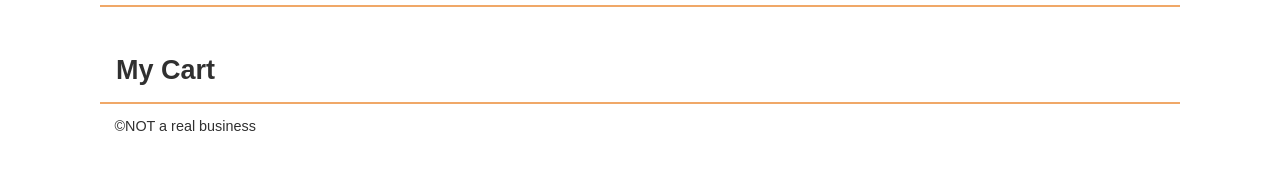
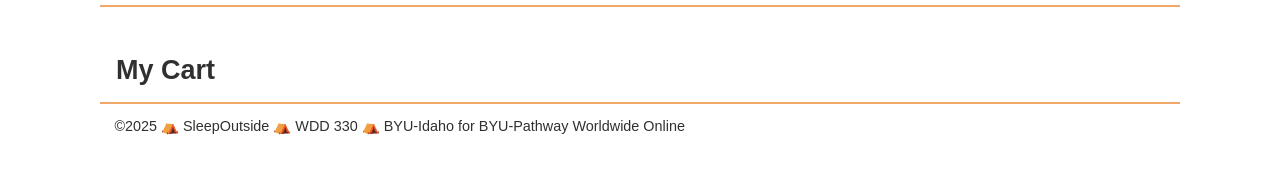
Before and after one commit to Igor2games/WDD-330, a website: page src/cart/index.html in a window 1280 px wide. Shown: the part 71-244 px from the top of the page. Drawn offline with Linux system fonts and the light colour scheme; files whose address does not match are found by name.

Commit message:
fixed cart page

```diff
--- a/src/cart/index.html
+++ b/src/cart/index.html
@@ -93,6 +93,6 @@
       </section>
     </main>
 
-    <footer>&copy;NOT a real business</footer>
+    <footer>&copy;2025 ⛺ SleepOutside ⛺ WDD 330 ⛺ BYU-Idaho for BYU-Pathway Worldwide Online</footer>
   </body>
 </html>
```
